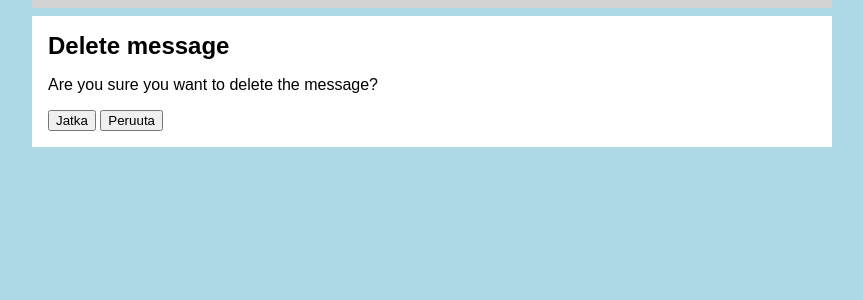
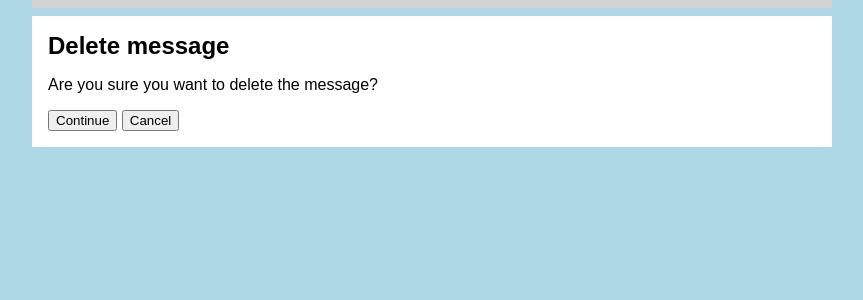
Before and after one commit to kokorohoriuchi/song-sharing, a Flask app: template templates/remove.html in a window 1280 px wide. Shown: the part 111-411 px from the top of the page, without its empty margins (208-1071 px from the left). Run offline with Flask 3, Linux system fonts and the light colour scheme; the template is opened without the code that fills it, so the values that code supplies are empty.

Commit message:
Update remove.html

```diff
--- a/templates/remove.html
+++ b/templates/remove.html
@@ -11,8 +11,8 @@
     Are you sure you want to delete the message?
   </p>
   <input type="hidden" name="csrf_token" value="{{ session.csrf_token }}" />
-  <input type="submit" name="continue" value="Jatka" />
-  <input type="submit" name="cancel" value="Peruuta" />
+  <input type="submit" name="continue" value="Continue" />
+  <input type="submit" name="cancel" value="Cancel" />
 </form>
 
 {% endblock %}
```
